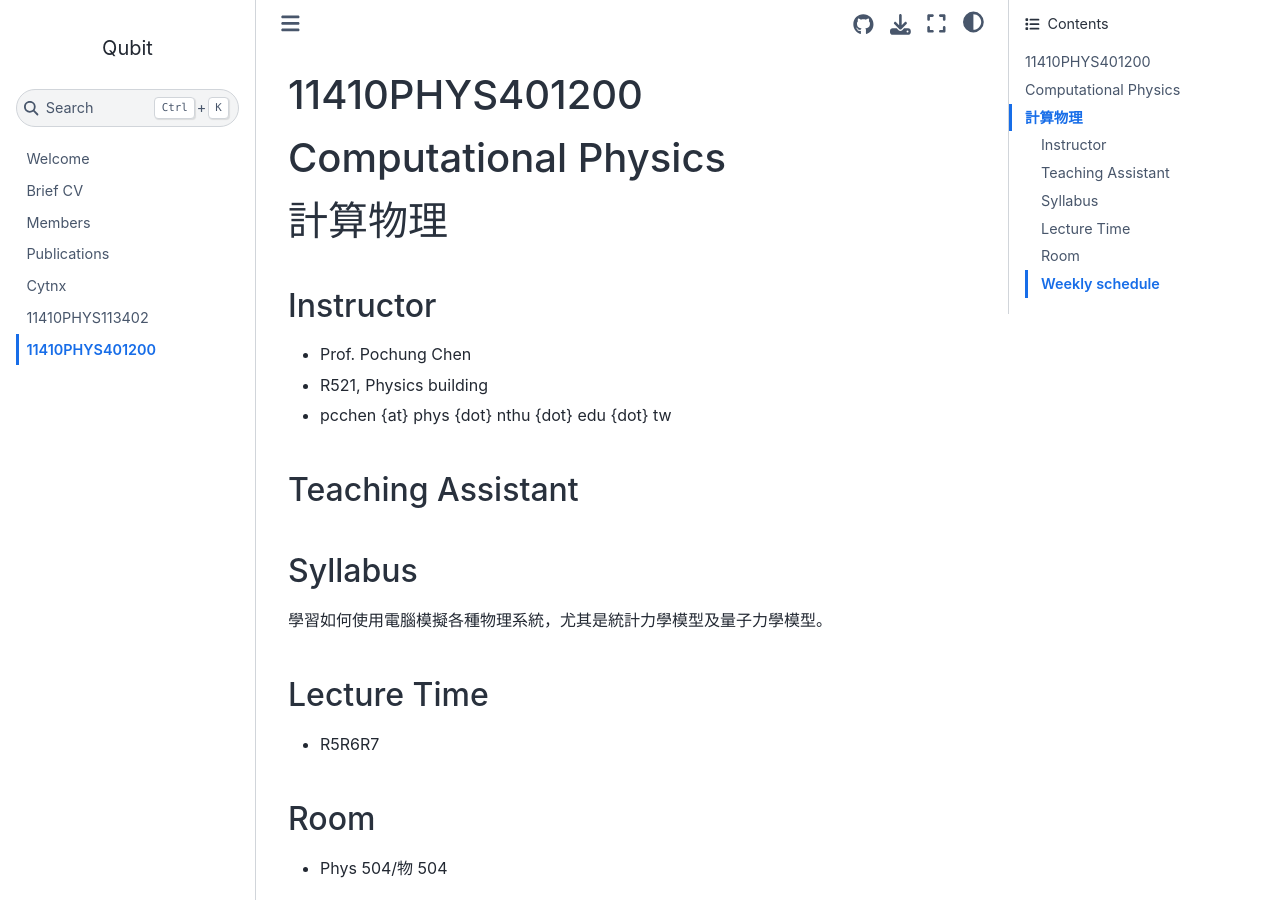
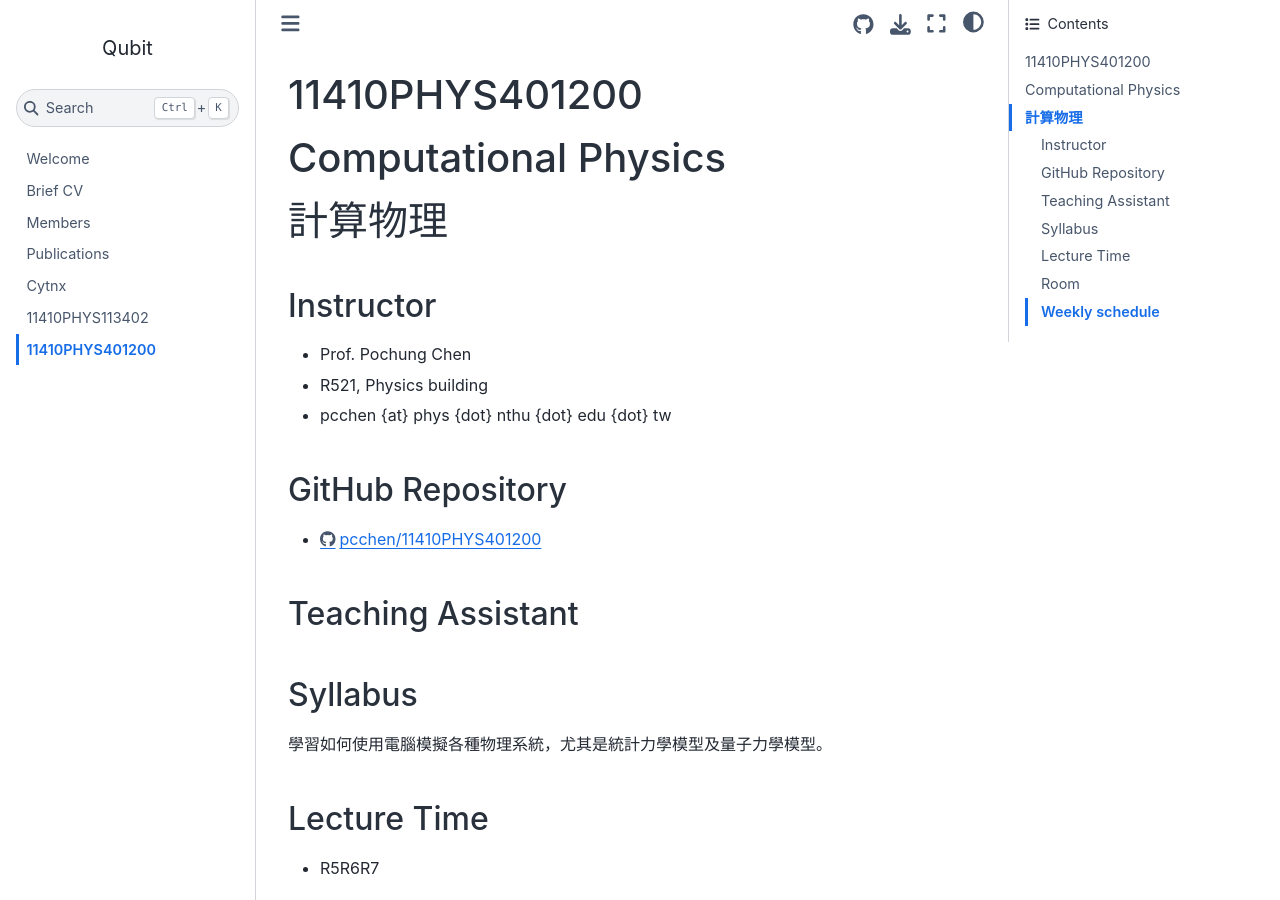
Before and after one commit to pcchen/pcchen.github.io, a Jupyter Book: the page built from teaching/11410PHYS401200.md, in a window 1280 px wide and 900 px high. Built offline with Jupyter Book 1.0.4 settings and Sphinx 7.4.7 and the Sphinx Book theme 1.1.4, drawn with Linux system fonts in a browser that asks for light colours.

Commit message:
update class

```diff
--- a/teaching/11410PHYS401200.md
+++ b/teaching/11410PHYS401200.md
@@ -6,6 +6,9 @@
 * Prof. Pochung Chen
 * R521, Physics building
 * pcchen {at} phys {dot} nthu {dot} edu {dot} tw
+
+## GitHub Repository
+* https://github.com/pcchen/11410PHYS401200
 
 ## Teaching Assistant
 
```
